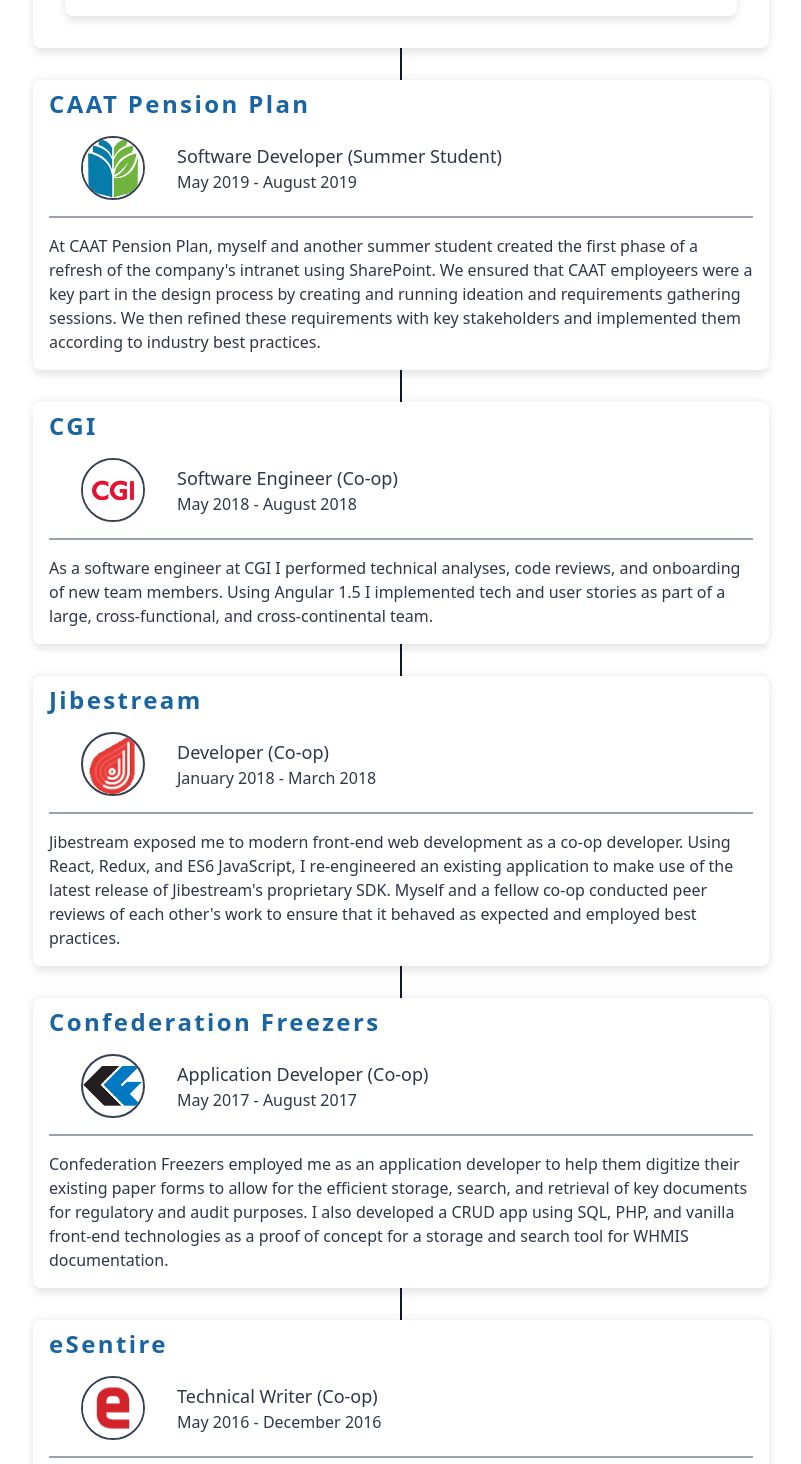
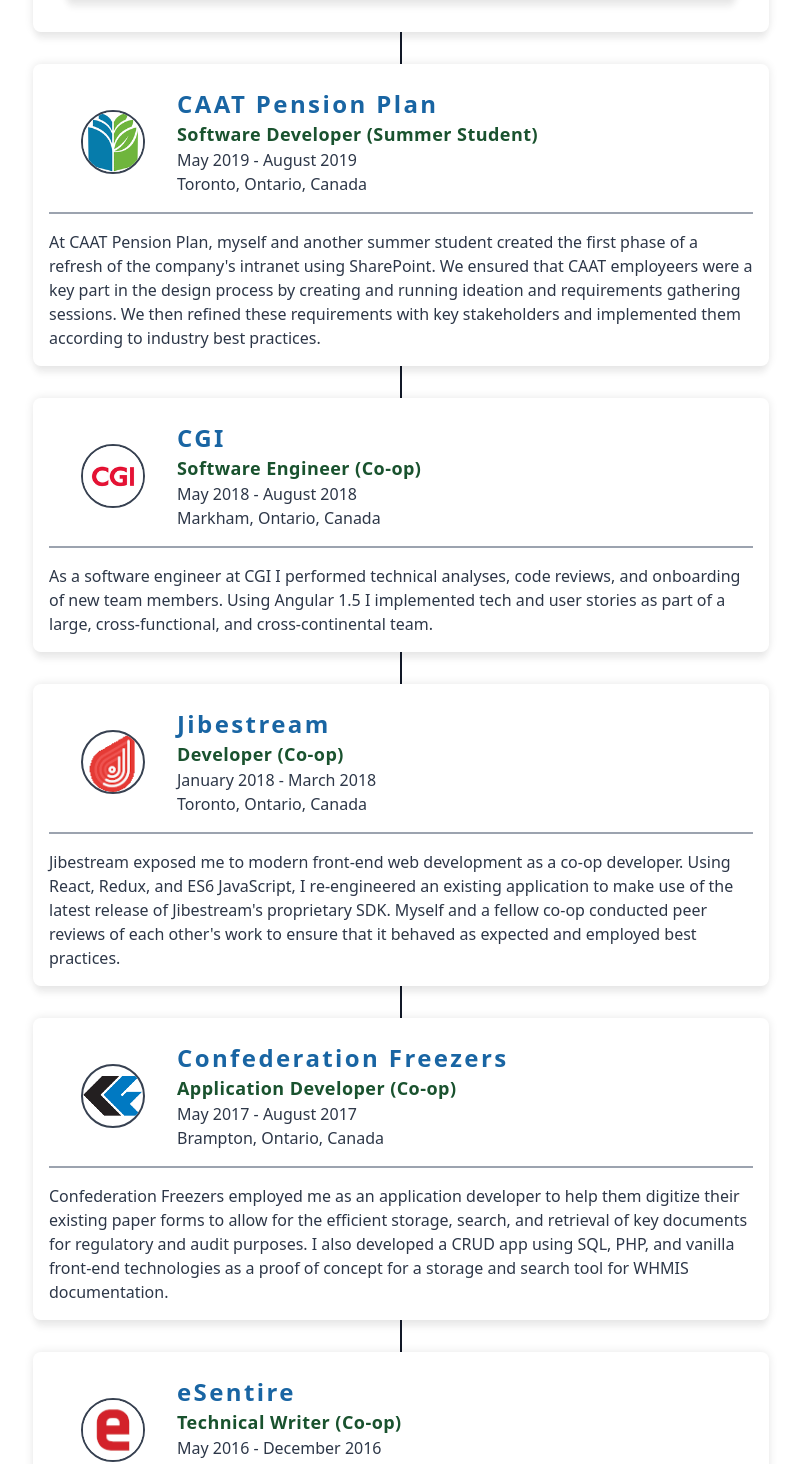
Before and after one commit to LucasSteer/lucassteer_website, a Nuxt app: page /myexperiences in a window 1280 px wide. Shown: the part 878-2342 px from the top of the page, without its empty margins (239-1040 px from the left). Built offline with nearby package versions, Linux system fonts and the light colour scheme.

Commit message:
Multiple changes for experiences - Redesign top-level content for ExperienceCard - Add location to ExperienceCard - Add locations to myexperiences - Remove role from top-level ExperienceCard for Avanade - Align font-weight of job title in PromotionCard with ExperienceCard

```diff
--- a/components/ExperienceCard.vue
+++ b/components/ExperienceCard.vue
@@ -3,13 +3,6 @@
     class="w-full rounded-lg px-4 pt-2 pb-4 shadow-card desktop:w-7/12"
     :class="{ 'desktop:ml-auto': !isOdd }"
   >
-    <h2>
-      <ExternalLink
-        :url="link"
-        class="text-2xl tracking-widest text-blue-baseLarge hover:text-blue-highlightLarge focus:text-blue-highlightLarge"
-        >{{ heading }}
-      </ExternalLink>
-    </h2>
     <div
       class="mb-2 flex flex-row items-center border-b-2 border-grey-400 pt-2 pb-4 tablet:mb-4 tablet:py-4"
     >
@@ -21,12 +14,20 @@
         class="min-w-16 mx-2 h-16 min-h-16 w-16 rounded-full border-2 border-grey-700 object-scale-down tablet:mx-8"
       />
       <div class="ml-2 tablet:ml-0">
-        <p class="text-base tablet:text-lg">
+        <h2>
+          <ExternalLink
+            :url="link"
+            class="text-2xl tracking-widest text-blue-baseLarge hover:text-blue-highlightLarge focus:text-blue-highlightLarge"
+            >{{ heading }}
+          </ExternalLink>
+        </h2>
+        <p
+          class="text-base font-semibold tracking-wide text-green-base tablet:text-lg"
+        >
           {{ ecRole }}
         </p>
-        <p class="text-sm tablet:text-base">
-          {{ timeline }}
-        </p>
+        <p class="text-sm tablet:text-base">{{ timeline }}</p>
+        <p class="text-sm tablet:text-base">{{ location }}</p>
       </div>
     </div>
     <slot />
@@ -66,6 +67,10 @@
       type: String,
       default: '',
     },
+    location: {
+      type: String,
+      default: '',
+    },
     isOdd: {
       type: Boolean,
       default: false,
--- a/components/PromotionCard.vue
+++ b/components/PromotionCard.vue
@@ -1,7 +1,7 @@
 <template>
   <section class="rounded-lg px-4 pt-2 pb-4 shadow-card">
     <div class="border-b-2 border-grey-400 pt-2 pb-4 tablet:mb-4 tablet:pb-4">
-      <h3 class="text-xl font-bold tracking-wide text-green-baseLarge">
+      <h3 class="text-xl font-semibold tracking-wide text-green-baseLarge">
         {{ ecRole }}
       </h3>
       <p class="text-sm tablet:text-base">
--- a/pages/myexperiences.vue
+++ b/pages/myexperiences.vue
@@ -5,8 +5,8 @@
       heading="Avanade"
       img-src="/logos/AvanadeLogo.png"
       img-alt="Avanade Logo"
-      ec-role="Analyst, Full-Stack Developer"
       timeline="January 2020 - Present"
+      location="Toronto, Ontario, Canada"
       is-odd
     >
       <div class="mt-4 tablet:mx-4 tablet:mb-4 tablet:mt-6">
@@ -52,6 +52,7 @@
       img-alt="CAAT Pension Plan Logo"
       ec-role="Software Developer (Summer Student)"
       timeline="May 2019 - August 2019"
+      location="Toronto, Ontario, Canada"
       :is-odd="false"
     >
       <p>
@@ -71,6 +72,7 @@
       img-alt="CGI Logo"
       ec-role="Software Engineer (Co-op)"
       timeline="May 2018 - August 2018"
+      location="Markham, Ontario, Canada"
       is-odd
     >
       <p>
@@ -88,6 +90,7 @@
       img-alt="Jibestream Logo"
       ec-role="Developer (Co-op)"
       timeline="January 2018 - March 2018"
+      location="Toronto, Ontario, Canada"
       :is-odd="false"
     >
       <p>
@@ -107,6 +110,7 @@
       img-alt="Confederation Freezers Logo"
       ec-role="Application Developer (Co-op)"
       timeline="May 2017 - August 2017"
+      location="Brampton, Ontario, Canada"
       is-odd
     >
       <p>
@@ -126,6 +130,7 @@
       img-alt="eSentire Logo"
       ec-role="Technical Writer (Co-op)"
       timeline="May 2016 - December 2016"
+      location="Cambridge, Ontario, Canada"
       :is-odd="false"
     >
       <p>
```
